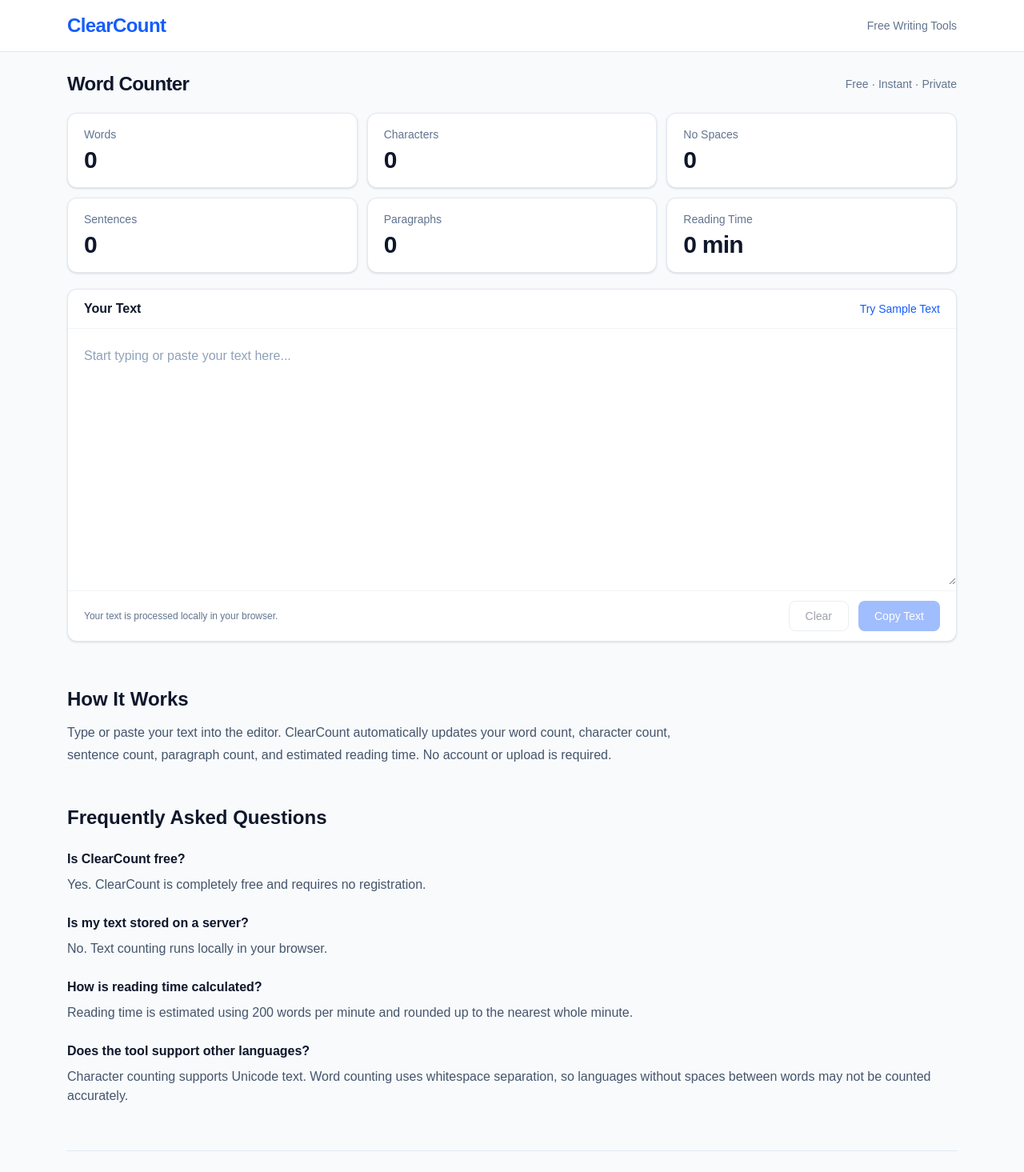
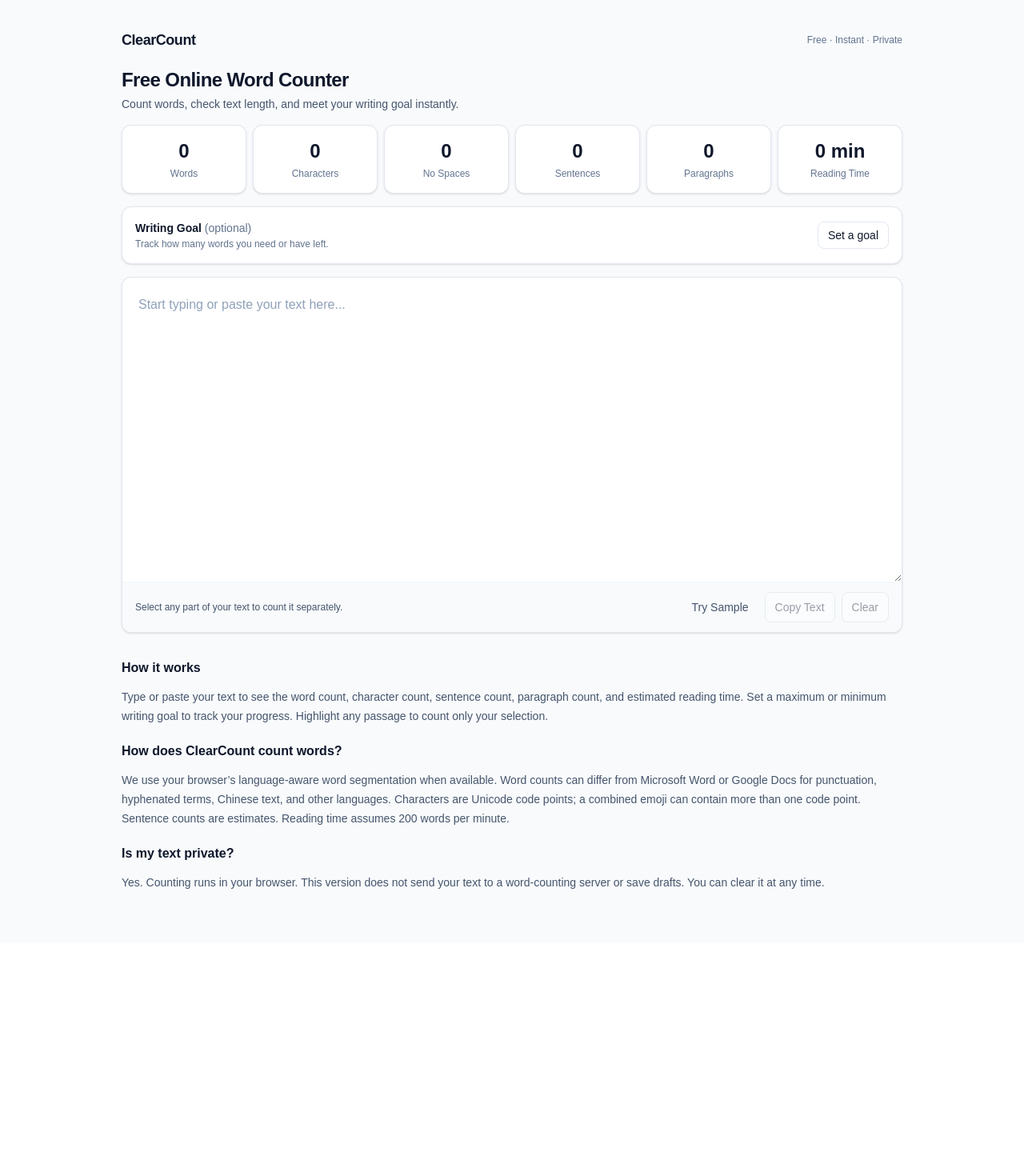
Before and after one commit to plxxf/word-counter, a Next.js app: page / in a window 1280 px wide. Shown: the top 1465 px of the page at 80% size. After the commit the page ends 1179 px from the top, so only its background shows below. Built offline with nearby package versions, Linux system fonts and the light colour scheme.

Commit message:
feat: ClearCount V2.1 P0 writing goals and selected count

```diff
--- a/src/app/page.tsx
+++ b/src/app/page.tsx
@@ -1,317 +1,203 @@
-
 "use client";
 
-import { useMemo, useState } from "react";
+import { useCallback, useMemo, useRef, useState } from "react";
 
-const SAMPLE_TEXT =
-  "Hello world. This is my first website.";
+type GoalMode = "maximum" | "minimum";
+type Stats = {
+  words: number;
+  characters: number;
+  noSpaces: number;
+  sentences: number;
+  paragraphs: number;
+  readingMinutes: number;
+};
+
+const SAMPLE =
+  "Clear writing starts with a clear goal. Paste your essay here, set a word limit, and track your progress as you write. You can select a sentence or paragraph to count only that part of your text.";
+
+// Intl.Segmenter handles words in languages that don't use spaces (e.g. Chinese).
+// Character counting uses Unicode code points (emoji sequences may count as multiple code points).
+function countWords(input: string): number {
+  if (!input.trim()) return 0;
+  if (typeof Intl.Segmenter === "function") {
+    const segmenter = new Intl.Segmenter(undefined, { granularity: "word" });
+    let count = 0;
+    for (const token of segmenter.segment(input)) {
+      if (token.isWordLike) count += 1;
+    }
+    return count;
+  }
+  return (input.match(/[\p{L}\p{N}]+(?:['’][\p{L}\p{N}]+)*/gu) ?? []).length;
+}
+
+function getStats(input: string): Stats {
+  const words = countWords(input);
+  const trimmed = input.trim();
+  const paragraphs = trimmed
+    ? trimmed.split(/(?:\r?\n\s*){2,}/).filter((part) => part.trim()).length
+    : 0;
+  // An estimated sentence count; sentence boundaries differ across languages.
+  const sentences = trimmed
+    ? (trimmed.match(/[^.!?。！？\n]+(?:[.!?。！？]+|(?=\n|$))/g) ?? [])
+        .filter((part) => part.trim()).length
+    : 0;
+  return {
+    words,
+    characters: Array.from(input).length,
+    noSpaces: Array.from(input.replace(/\s/gu, "")).length,
+    sentences,
+    paragraphs,
+    readingMinutes: words === 0 ? 0 : Math.max(1, Math.ceil(words / 200)),
+  };
+}
+
+function formatReadTime(minutes: number): string {
+  return minutes === 0 ? "0 min" : `${minutes} min`;
+}
 
 export default function Home() {
   const [text, setText] = useState("");
-  const [copied, setCopied] = useState(false);
+  const [showGoal, setShowGoal] = useState(false);
+  const [goalMode, setGoalMode] = useState<GoalMode>("maximum");
+  const [goalInput, setGoalInput] = useState("500");
+  const [selectedText, setSelectedText] = useState("");
+  const [copyMessage, setCopyMessage] = useState("");
+  const editorRef = useRef<HTMLTextAreaElement>(null);
 
-  const stats = useMemo(() => {
-    const trimmed = text.trim();
+  const stats = useMemo(() => getStats(text), [text]);
+  const selectionStats = useMemo(() => getStats(selectedText), [selectedText]);
+  const goal = Number(goalInput);
+  const validGoal = Number.isSafeInteger(goal) && goal > 0 && goal <= 1_000_000;
+  const difference = validGoal ? goal - stats.words : 0;
+  const goalMet = validGoal && (goalMode === "maximum" ? difference >= 0 : difference <= 0);
+  const percentage = validGoal ? Math.round((stats.words / goal) * 100) : 0;
 
-    // Count words separated by whitespace.
-    const words = trimmed
-      ? trimmed.split(/\s+/u).length
-      : 0;
+  const syncSelection = useCallback(() => {
+    const editor = editorRef.current;
+    if (!editor) return;
+    setSelectedText(editor.value.slice(editor.selectionStart, editor.selectionEnd));
+  }, []);
 
-    // Count Unicode code points.
-    const characters = Array.from(text).length;
+  const clearText = () => {
+    setText("");
+    setSelectedText("");
+    setCopyMessage("");
+    editorRef.current?.focus();
+  };
 
-    // Characters excluding whitespace.
-    const charactersNoSpaces = Array.from(
-      text.replace(/\s/gu, "")
-    ).length;
-
-    // Approximate sentence count.
-    const sentences = trimmed
-      ? (
-          text.match(
-            /[^.!?。！？]+[.!?。！？]+|[^.!?。！？]+$/gu
-          ) ?? []
-        ).filter((part) => part.trim()).length
-      : 0;
-
-    // Paragraphs separated by blank lines.
-    const paragraphs = trimmed
-      ? trimmed
-          .split(/\n\s*\n/u)
-          .filter((part) => part.trim()).length
-      : 0;
-
-    // Estimated reading speed: 200 WPM.
-    const readingTime = words
-      ? Math.max(1, Math.ceil(words / 200))
-      : 0;
-
-    return {
-      words,
-      characters,
-      charactersNoSpaces,
-      sentences,
-      paragraphs,
-      readingTime,
-    };
-  }, [text]);
-
-  async function copyText() {
+  const copyText = async () => {
     if (!text) return;
-
     try {
       await navigator.clipboard.writeText(text);
-      setCopied(true);
-      window.setTimeout(() => setCopied(false), 2000);
+      setCopyMessage("Copied!");
     } catch {
-      alert("Unable to copy. Please copy manually.");
+      setCopyMessage("Copy failed — select the text and copy manually.");
     }
-  }
+  };
 
-  function clearText() {
-    setText("");
-    setCopied(false);
-  }
-
-  const statCards = [
-    {
-      label: "Words",
-      value: stats.words,
-    },
-    {
-      label: "Characters",
-      value: stats.characters,
-    },
-    {
-      label: "No Spaces",
-      value: stats.charactersNoSpaces,
-    },
-    {
-      label: "Sentences",
-      value: stats.sentences,
-    },
-    {
-      label: "Paragraphs",
-      value: stats.paragraphs,
-    },
-    {
-      label: "Reading Time",
-      value: `${stats.readingTime} min`,
-    },
+  const metrics = [
+    { label: "Words", value: stats.words.toLocaleString() },
+    { label: "Characters", value: stats.characters.toLocaleString() },
+    { label: "No Spaces", value: stats.noSpaces.toLocaleString() },
+    { label: "Sentences", value: stats.sentences.toLocaleString() },
+    { label: "Paragraphs", value: stats.paragraphs.toLocaleString() },
+    { label: "Reading Time", value: formatReadTime(stats.readingMinutes) },
   ];
 
   return (
     <main className="min-h-screen bg-slate-50 text-slate-900">
+      <div className="mx-auto max-w-5xl px-4 pb-16 pt-6 sm:px-6 sm:pt-9">
+        <header className="mb-5 flex items-center justify-between gap-3">
+          <a href="/" className="text-lg font-bold tracking-tight text-slate-900">ClearCount</a>
+          <span className="text-xs text-slate-500">Free · Instant · Private</span>
+        </header>
 
-      {/* Header */}
-      <header className="border-b border-slate-200 bg-white">
-        <div className="mx-auto flex max-w-6xl items-center justify-between px-5 py-4">
+        <div className="mb-4">
+          <h1 className="text-xl font-bold tracking-tight sm:text-2xl">Free Online Word Counter</h1>
+          <p className="mt-1 text-sm text-slate-600">Count words, check text length, and meet your writing goal instantly.</p>
+        </div>
 
-          <span className="text-2xl font-bold tracking-tight text-blue-600">
-            ClearCount
-          </span>
-
-          <span className="text-sm text-slate-500">
-            Free Writing Tools
-          </span>
-
-        </div>
-      </header>
-
-      {/* Main Content */}
-      <div className="mx-auto max-w-6xl px-5 py-6">
-
-        {/* Compact Title */}
-        <section className="mb-5 flex flex-wrap items-center justify-between gap-3">
-
-          <h1 className="text-xl font-bold tracking-tight md:text-2xl">
-            Word Counter
-          </h1>
-
-          <p className="text-sm text-slate-500">
-            Free · Instant · Private
-          </p>
-
-        </section>
-
-        {/* Statistics - Above Editor */}
-        <section
-          aria-label="Text statistics"
-          className="mb-5 grid grid-cols-2 gap-3 md:grid-cols-3"
-        >
-          {statCards.map((stat) => (
-            <div
-              key={stat.label}
-              className="rounded-xl border border-slate-200 bg-white px-5 py-4 shadow-sm"
-            >
-
-              <p className="text-sm text-slate-500">
-                {stat.label}
-              </p>
-
-              <p className="mt-1 text-3xl font-bold tracking-tight text-slate-900">
-                {stat.value}
-              </p>
-
+        <section aria-label="Text statistics" className="mb-4 grid grid-cols-2 gap-2 sm:grid-cols-3 lg:grid-cols-6">
+          {metrics.map((metric) => (
+            <div key={metric.label} className="rounded-xl border border-slate-200 bg-white px-3 py-4 text-center shadow-sm">
+              <div className="text-xl font-bold tabular-nums sm:text-2xl" aria-live="off">{metric.value}</div>
+              <div className="mt-1 text-xs text-slate-500">{metric.label}</div>
             </div>
           ))}
         </section>
 
-        {/* Text Editor */}
-        <section className="overflow-hidden rounded-xl border border-slate-200 bg-white shadow-sm">
+        <section className="mb-4 rounded-xl border border-slate-200 bg-white p-3 shadow-sm sm:p-4" aria-label="Writing goal">
+          <div className="flex flex-wrap items-center justify-between gap-2">
+            <div>
+              <h2 className="text-sm font-semibold">Writing Goal <span className="font-normal text-slate-500">(optional)</span></h2>
+              {!showGoal && <p className="mt-0.5 text-xs text-slate-500">Track how many words you need or have left.</p>}
+            </div>
+            <button type="button" aria-expanded={showGoal} aria-controls="goal-panel" onClick={() => setShowGoal((prev) => !prev)} className="rounded-lg border border-slate-200 px-3 py-1.5 text-sm font-medium hover:bg-slate-50 focus-visible:outline focus-visible:outline-2 focus-visible:outline-blue-600">
+              {showGoal ? "Hide goal" : "Set a goal"}
+            </button>
+          </div>
+          {showGoal && (
+            <div id="goal-panel" className="mt-4 border-t border-slate-100 pt-4">
+              <div className="flex flex-wrap items-end gap-3">
+                <label className="flex min-w-40 flex-1 flex-col gap-1 text-xs font-medium text-slate-600">
+                  Goal type
+                  <select value={goalMode} onChange={(e) => setGoalMode(e.target.value as GoalMode)} className="h-10 rounded-lg border border-slate-300 bg-white px-3 text-sm text-slate-900 focus:outline-none focus:ring-2 focus:ring-blue-500">
+                    <option value="maximum">Maximum words</option>
+                    <option value="minimum">Minimum words</option>
+                  </select>
+                </label>
+                <label className="flex w-36 flex-col gap-1 text-xs font-medium text-slate-600">
+                  Word target
+                  <input aria-invalid={!validGoal} type="number" inputMode="numeric" min={1} max={1000000} step={1} value={goalInput} onChange={(e) => setGoalInput(e.target.value)} className="h-10 rounded-lg border border-slate-300 px-3 text-sm text-slate-900 focus:outline-none focus:ring-2 focus:ring-blue-500" />
+                </label>
+                <div className="flex gap-2">
+                  {[250, 500, 1000].map((preset) => <button type="button" key={preset} onClick={() => setGoalInput(String(preset))} className="rounded-lg border border-slate-200 px-2 py-2 text-xs hover:bg-slate-50">{preset}</button>)}
+                </div>
+              </div>
+              {!validGoal ? (
+                <p role="alert" className="mt-3 text-sm text-rose-700">Enter a whole number between 1 and 1,000,000.</p>
+              ) : (
+                <div className="mt-4">
+                  <div className="mb-2 flex flex-wrap items-center justify-between gap-2 text-sm">
+                    <span className="font-medium">{stats.words.toLocaleString()} / {goal.toLocaleString()} words ({percentage}%)</span>
+                    <span role="status" className={goalMet ? "font-medium text-emerald-700" : "font-medium text-amber-700"}>
+                      {goalMode === "maximum" ? (difference >= 0 ? `${difference.toLocaleString()} words remaining` : `${Math.abs(difference).toLocaleString()} words over limit`) : (difference > 0 ? `${difference.toLocaleString()} more words needed` : "Goal reached")}
+                    </span>
+                  </div>
+                  <div role="progressbar" aria-label="Writing goal progress" aria-valuemin={0} aria-valuemax={goal} aria-valuenow={Math.min(stats.words,goal)} className="h-2.5 overflow-hidden rounded-full bg-slate-100">
+                    <div className={`h-full rounded-full transition-[width] ${goalMet ? "bg-emerald-500" : "bg-amber-500"}`} style={{ width: `${Math.min(100, (stats.words / goal) * 100)}%` }} />
+                  </div>
+                  <p className="mt-2 text-xs text-slate-500">{goalMode === "maximum" ? "Your text must stay at or below this number." : "Your text must reach at least this number."}</p>
+                </div>
+              )}
+            </div>
+          )}
+        </section>
 
-          {/* Editor Header */}
-          <div className="flex flex-wrap items-center justify-between gap-3 border-b border-slate-100 px-5 py-3">
-
-            <h2 className="font-semibold">
-              Your Text
-            </h2>
-
-            <button
-              type="button"
-              onClick={() => setText(SAMPLE_TEXT)}
-              className="text-sm font-medium text-blue-600 hover:text-blue-800"
-            >
-              Try Sample Text
-            </button>
-
-          </div>
-
-          {/* Text Input */}
-          <label
-            htmlFor="text-editor"
-            className="sr-only"
-          >
-            Text to count
-          </label>
-
-          <textarea
-            id="text-editor"
-            value={text}
-            onChange={(event) => {
-              setText(event.target.value);
-              setCopied(false);
-            }}
-            placeholder="Start typing or paste your text here..."
-            spellCheck
-            className="h-80 w-full resize-y p-5 text-base leading-7 text-slate-900 outline-none placeholder:text-slate-400 focus:bg-blue-50/20"
-          />
-
-          {/* Editor Footer */}
-          <div className="flex flex-wrap items-center justify-between gap-4 border-t border-slate-100 px-5 py-3">
-
-            <p className="text-xs text-slate-500">
-              Your text is processed locally in your browser.
-            </p>
-
-            <div className="flex gap-3">
-
-              <button
-                type="button"
-                onClick={clearText}
-                disabled={!text}
-                className="rounded-lg border border-slate-300 px-5 py-2 text-sm font-medium hover:bg-slate-100 disabled:cursor-not-allowed disabled:opacity-40"
-              >
-                Clear
-              </button>
-
-              <button
-                type="button"
-                onClick={copyText}
-                disabled={!text}
-                className="rounded-lg bg-blue-600 px-5 py-2 text-sm font-medium text-white hover:bg-blue-700 disabled:cursor-not-allowed disabled:opacity-40"
-              >
-                {copied ? "Copied!" : "Copy Text"}
-              </button>
-
+        <section aria-label="Text editor" className="overflow-hidden rounded-xl border border-slate-200 bg-white shadow-sm">
+          <label htmlFor="editor" className="sr-only">Enter or paste text to count</label>
+          <textarea id="editor" ref={editorRef} value={text} onChange={(e) => { setText(e.target.value); setCopyMessage(""); }} onSelect={syncSelection} onKeyUp={syncSelection} onMouseUp={syncSelection} placeholder="Start typing or paste your text here..." spellCheck={false} className="block min-h-[320px] w-full resize-y border-0 bg-transparent p-4 text-base leading-7 text-slate-900 outline-none placeholder:text-slate-400 focus:ring-0 sm:min-h-[380px] sm:p-5" />
+          <div className="flex flex-wrap items-center justify-between gap-3 border-t border-slate-100 bg-slate-50 px-3 py-3 sm:px-4">
+            <div aria-live="polite" className="text-xs text-slate-600">
+              {selectedText ? <span>Selected: <strong>{selectionStats.words}</strong> words · <strong>{selectionStats.characters}</strong> characters</span> : <span>Select any part of your text to count it separately.</span>}
+            </div>
+            <div className="flex flex-wrap items-center gap-2">
+              <button type="button" onClick={() => { setText(SAMPLE); setSelectedText(""); setCopyMessage(""); }} className="rounded-lg px-3 py-2 text-sm font-medium text-slate-600 hover:bg-slate-200">Try Sample</button>
+              <button type="button" disabled={!text} onClick={copyText} className="rounded-lg border border-slate-300 bg-white px-3 py-2 text-sm font-medium hover:bg-slate-100 disabled:cursor-not-allowed disabled:opacity-40">Copy Text</button>
+              <button type="button" disabled={!text} onClick={clearText} className="rounded-lg border border-slate-300 bg-white px-3 py-2 text-sm font-medium hover:bg-slate-100 disabled:cursor-not-allowed disabled:opacity-40">Clear</button>
             </div>
           </div>
-
+          {copyMessage && <p role="status" className="px-4 pb-3 text-xs text-slate-600">{copyMessage}</p>}
         </section>
 
-        {/* How It Works */}
-        <section className="mt-14">
-
-          <h2 className="text-2xl font-bold">
-            How It Works
-          </h2>
-
-          <p className="mt-3 max-w-3xl leading-7 text-slate-600">
-            Type or paste your text into the editor.
-            ClearCount automatically updates your
-            word count, character count, sentence count,
-            paragraph count, and estimated reading time.
-            No account or upload is required.
-          </p>
-
+        <section className="mt-8 space-y-3 text-sm leading-6 text-slate-600">
+          <h2 className="text-base font-semibold text-slate-900">How it works</h2>
+          <p>Type or paste your text to see the word count, character count, sentence count, paragraph count, and estimated reading time. Set a maximum or minimum writing goal to track your progress. Highlight any passage to count only your selection.</p>
+          <h2 className="pt-2 text-base font-semibold text-slate-900">How does ClearCount count words?</h2>
+          <p>We use your browser’s language-aware word segmentation when available. Word counts can differ from Microsoft Word or Google Docs for punctuation, hyphenated terms, Chinese text, and other languages. Characters are Unicode code points; a combined emoji can contain more than one code point. Sentence counts are estimates. Reading time assumes 200 words per minute.</p>
+          <h2 className="pt-2 text-base font-semibold text-slate-900">Is my text private?</h2>
+          <p>Yes. Counting runs in your browser. This version does not send your text to a word-counting server or save drafts. You can clear it at any time.</p>
         </section>
-
-        {/* FAQ */}
-        <section className="mt-12">
-
-          <h2 className="text-2xl font-bold">
-            Frequently Asked Questions
-          </h2>
-
-          <div className="mt-6 space-y-6">
-
-            <div>
-              <h3 className="font-semibold">
-                Is ClearCount free?
-              </h3>
-
-              <p className="mt-2 text-slate-600">
-                Yes. ClearCount is completely free
-                and requires no registration.
-              </p>
-            </div>
-
-            <div>
-              <h3 className="font-semibold">
-                Is my text stored on a server?
-              </h3>
-
-              <p className="mt-2 text-slate-600">
-                No. Text counting runs locally
-                in your browser.
-              </p>
-            </div>
-
-            <div>
-              <h3 className="font-semibold">
-                How is reading time calculated?
-              </h3>
-
-              <p className="mt-2 text-slate-600">
-                Reading time is estimated using
-                200 words per minute and rounded
-                up to the nearest whole minute.
-              </p>
-            </div>
-
-            <div>
-              <h3 className="font-semibold">
-                Does the tool support other languages?
-              </h3>
-
-              <p className="mt-2 text-slate-600">
-                Character counting supports Unicode
-                text. Word counting uses whitespace
-                separation, so languages without
-                spaces between words may not be
-                counted accurately.
-              </p>
-            </div>
-
-          </div>
-        </section>
-
-        {/* Footer */}
-        <footer className="mt-14 border-t border-slate-200 py-6 text-center text-sm text-slate-500">
-          ClearCount — Free Online Writing Tools
-        </footer>
-
       </div>
     </main>
   );
```
